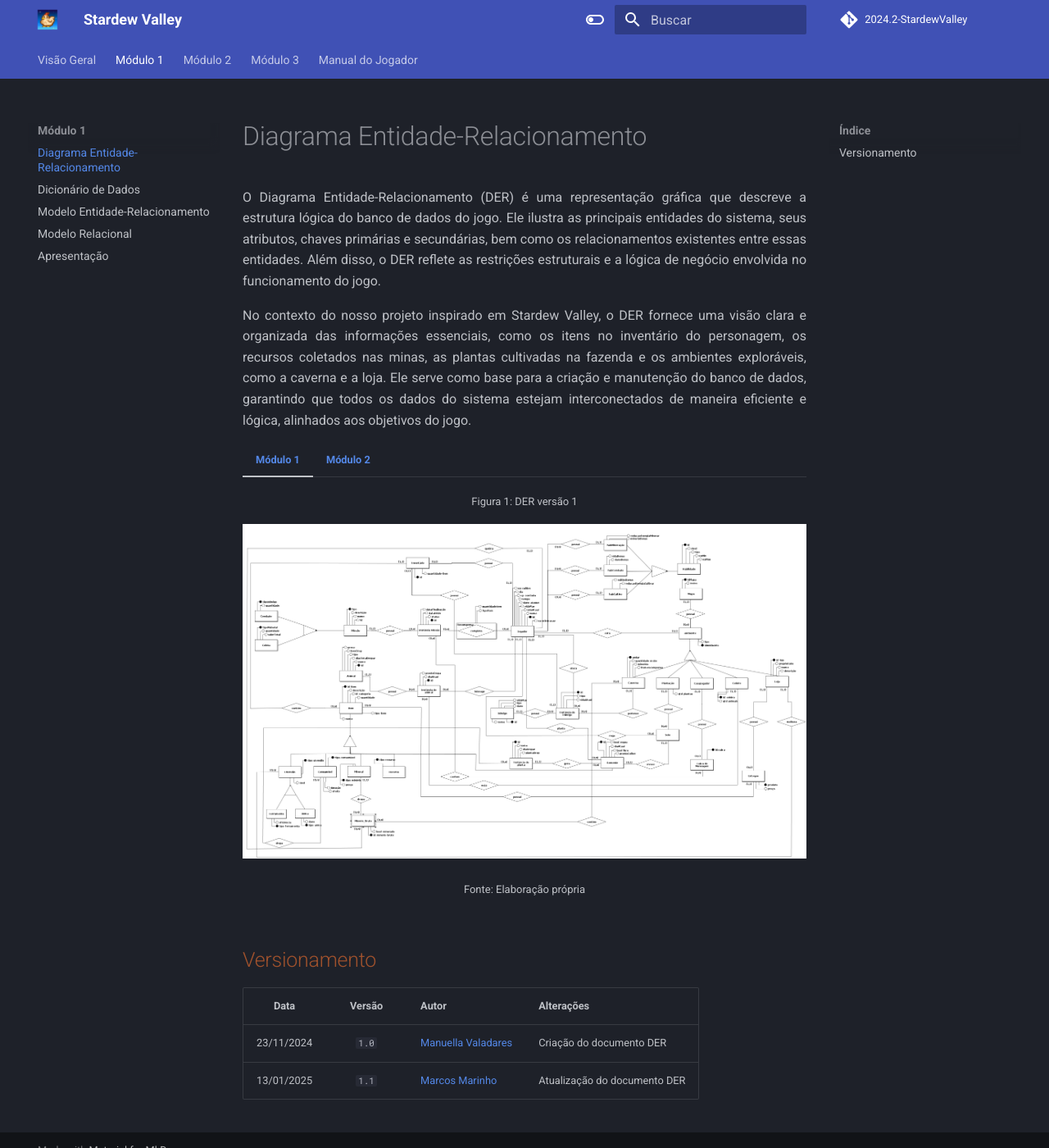
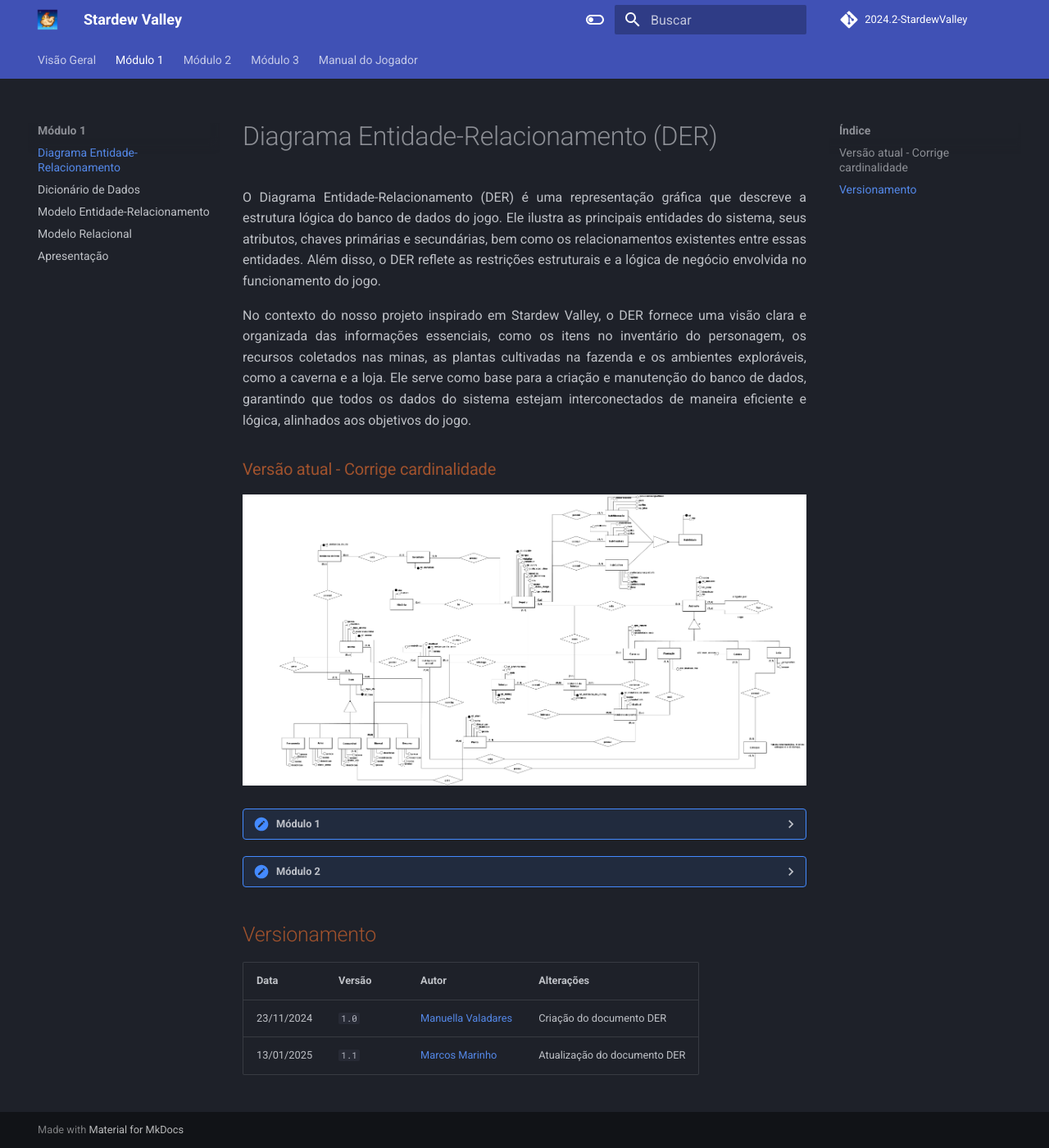
Before and after one commit to SBD1/2024.2-StardewValley, an MkDocs documentation site: the page built from docs/entrega-01/DER.md, in a window 1280 px wide and 1400 px high. Shown: the whole window at 82% size. Built offline with MkDocs 1.6.1 and Material for MkDocs 9.7.7, drawn with Linux system fonts in a browser that asks for light colours; comment, search, counter and statistics services are not loaded.

Commit message:
navegação do der

```diff
--- a/docs/entrega-01/DER.md
+++ b/docs/entrega-01/DER.md
@@ -1,34 +1,40 @@
-
-
+# Diagrama Entidade-Relacionamento (DER)
 
 O Diagrama Entidade-Relacionamento (DER) é uma representação gráfica que descreve a estrutura lógica do banco de dados do jogo. Ele ilustra as principais entidades do sistema, seus atributos, chaves primárias e secundárias, bem como os relacionamentos existentes entre essas entidades. Além disso, o DER reflete as restrições estruturais e a lógica de negócio envolvida no funcionamento do jogo.
 
 No contexto do nosso projeto inspirado em Stardew Valley, o DER fornece uma visão clara e organizada das informações essenciais, como os itens no inventário do personagem, os recursos coletados nas minas, as plantas cultivadas na fazenda e os ambientes exploráveis, como a caverna e a loja. Ele serve como base para a criação e manutenção do banco de dados, garantindo que todos os dados do sistema estejam interconectados de maneira eficiente e lógica, alinhados aos objetivos do jogo.
 
+### Versão atual - Corrige cardinalidade
 
-=== "<a href="#anchor-link-modulo1" tabindex="-1">Módulo 1</a>"
+![Versão atual do DER](../img/DER_final.png)
 
-    <font size="2"><p style="text-align: center">Figura 1: DER versão 1</p></font>
+<details>
+  <summary>Módulo 1</summary>
 
-    <center>
-        ![imagem](../img/DER_v1.png)
-    </center>
+  <p style="text-align: center">Figura 1: DER versão 1</p>
 
-    <font size="2"><p style="text-align: center">Fonte: Elaboração própria</p></font>
+  <div align="center">
+      <img src="../img/DER_v1.png" alt="DER versão 1" />
+  </div>
 
-=== "<a href="#anchor-link-modulo2" tabindex="-1">Módulo 2</a>"
+  <p style="text-align: center">Fonte: Elaboração própria</p>
+</details>
 
-    <font size="2"><p style="text-align: center">Figura 1: DER versão 2</p></font>
+<details>
+  <summary>Módulo 2</summary>
 
-    <center>
-        ![imagem](../img/DER_v2.png)
-    </center>
+  <p style="text-align: center">Figura 2: DER versão 2</p>
 
-    <font size="2"><p style="text-align: center">Fonte: Elaboração própria</p></font>
+  <div align="center">
+      <img src="../img/DER_v2.png" alt="DER versão 2" />
+  </div>
+
+  <p style="text-align: center">Fonte: Elaboração própria</p>
+</details>
 
 ## Versionamento
 
-| Data | Versão | Autor | Alterações |
-| :--: | :----: | ----- | ---------- |
-| 23/11/2024 | `1.0` | [Manuella Valadares](https://github.com/manuvaladares) | Criação do documento DER |
-| 13/01/2025 | `1.1` | [Marcos Marinho](https://github.com/devMarcosVM) | Atualização do documento DER |
+| Data       | Versão | Autor                                             | Alterações                   |
+|------------|--------|---------------------------------------------------|------------------------------|
+| 23/11/2024 | `1.0`  | [Manuella Valadares](https://github.com/manuvaladares) | Criação do documento DER     |
+| 13/01/2025 | `1.1`  | [Marcos Marinho](https://github.com/devMarcosVM)   | Atualização do documento DER |
```
Also changed, not shown: docs/img/DER_final.png (added), docs/img/MREL_final.png (added), 3 other files.
